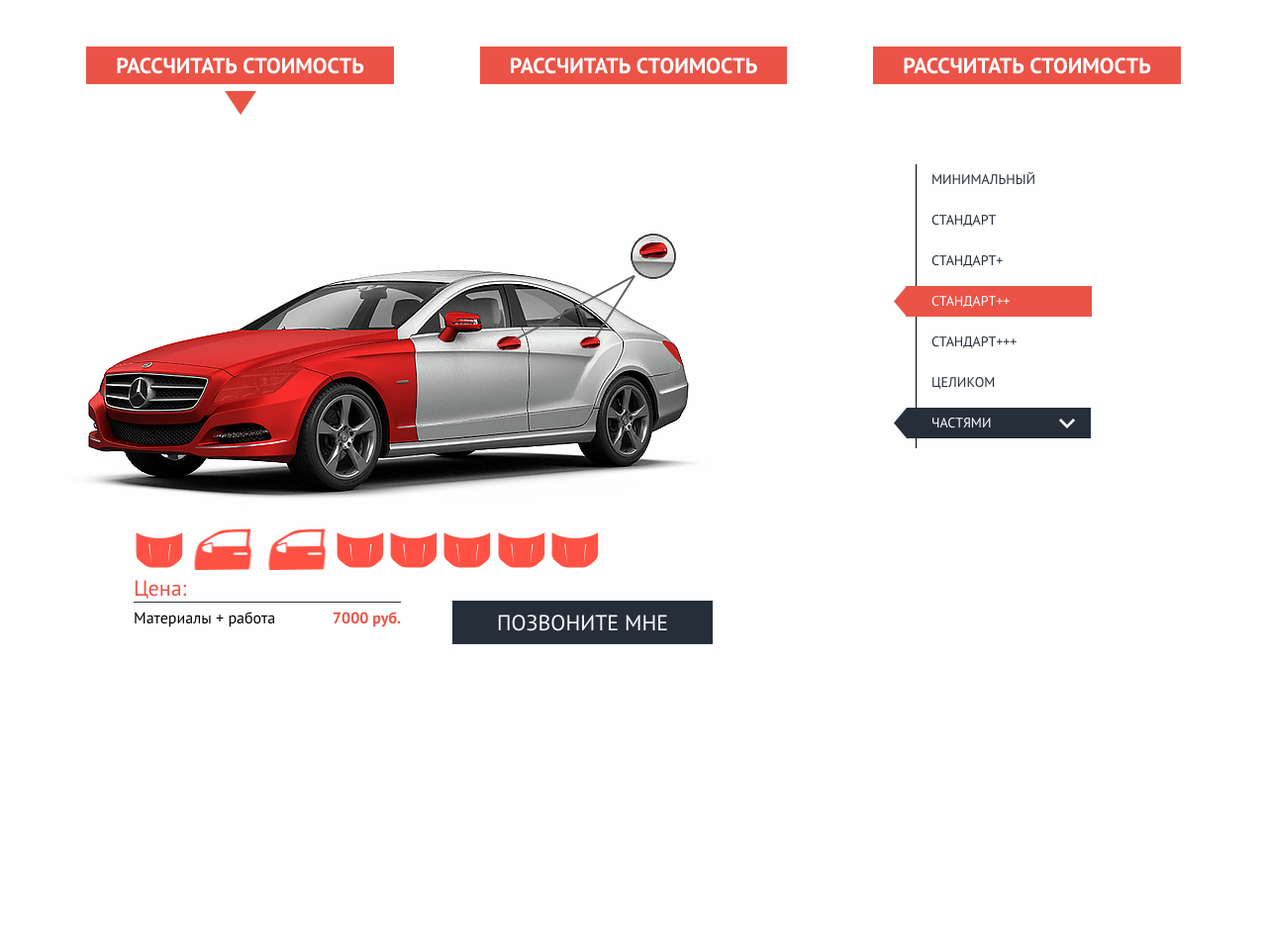
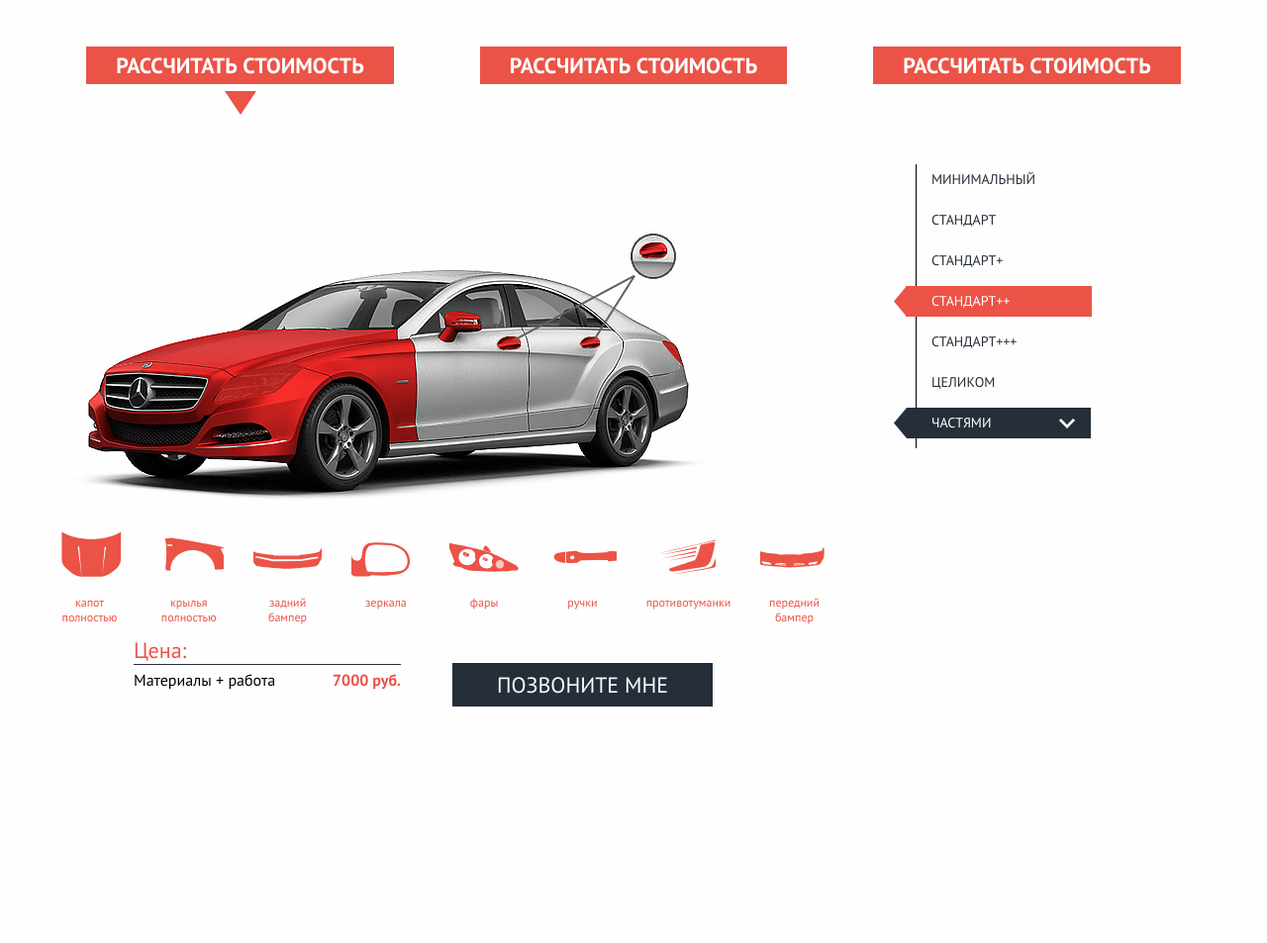
Before and after one commit to OleksandrNazarenko112/vocter-test-task, a plain HTML site: page index.html in a window 1280 px wide. Shown: the part 495-1448 px from the top of the page at 99% size. Before the commit the page ends 1331 px from the top, so only its background shows below. Drawn offline with nearby package versions, Linux system fonts and the light colour scheme.

Commit message:
second commit

```diff
--- a/index.html
+++ b/index.html
@@ -62,17 +62,18 @@
 		</li>
 	</ul>
 </div>
+		<div class="modules">
+		<div><span></span><p>капот полностью</p></div>
+		<div><span></span><p>крылья полностью</p></div>
+		<div><span></span><p>задний бампер</p></div>
+		<div><span></span><p>зеркала</p></div>
+		<div><span></span><p>фары</p></div>
+		<div><span></span><p>ручки</p></div>
+		<div><span></span><p>противотуманки</p></div>
+		<div><span></span><p>передний бампер</p></div>
+	</div>
 <div class="p-widget-container">
-		<div class="modules">
-		<span></span>
-		<span></span>
-		<span></span>
-		<span></span>
-		<span></span>
-		<span></span>
-		<span></span>
-		<span></span>
-	</div>
+
 	<div class="price-block">
 		<strong>Цена:</strong>
 		<span>Материалы + работа</span>
--- a/styles/style.css
+++ b/styles/style.css
@@ -17,6 +17,7 @@ a{
 .show{
 	display: block;
 }
+
 .wrapper {
   width: 1170px;
   margin: 0 auto;
@@ -85,8 +86,9 @@ margin-bottom: 7px;
 	font-weight: 600;
 }
 .image-wrapper{
-height: 360px;
+	height: 360px;
     float: left;
+
 
 }
 .plans-container div img{
@@ -184,21 +186,69 @@ margin-top: 27px;
 
 
 .modules span{
-background: url(../images/assets/module-icons.png)no-repeat 0% 100%;
-    width: 50px;
-    height: 50px;
+background: url(../images/assets/module-icons.svg)no-repeat -1% 100%;
+    width: 71px;
+    height: 60px;
     display: inline-block;
     text-align: center;
     cursor: pointer;
+    background-size: 480px;
+
 }
-.modules span:nth-child(2){
-	background: url(../images/assets/module-icons.png)no-repeat 63% 100%;
+.modules div:nth-child(2) span{
+	background: url(../images/assets/module-icons.svg)no-repeat 68% -21%;
+    width: 71px;
+    background-size: 641px;
+}
+.modules div:nth-child(3) span{
+    background: url(../images/assets/module-icons.svg)no-repeat 38% -65%;
     width: 70px;
+    background-size: 473px;
 }
-.modules span:nth-child(3){
-	background: url(../images/assets/module-icons.png)no-repeat 63% 100%;
+.modules div:nth-child(4) span{
+    background: url(../images/assets/module-icons.svg)no-repeat 2% -33%;
     width: 70px;
+    background-size: 609px;
+}
+.modules div:nth-child(5) span{
+    background: url(../images/assets/module-icons.svg)no-repeat 39% 116%;
+    width: 70px;
+    background-size: 357px;
+    height: 50px;
+}
+.modules div:nth-child(6) span{
+    background: url(../images/assets/module-icons.svg)no-repeat 84% -32%;
+    width: 70px;
+    background-size: 591px;
+}
+.modules div:nth-child(7) span{
+    background: url(../images/assets/module-icons.svg)no-repeat 99% -32%;
+    width: 70px;
+    background-size: 591px;
+}
+.modules div:nth-child(8) span{
+    background: url(../images/assets/module-icons.svg)no-repeat 19% -65%;
+    width: 70px;
+    background-size: 466px;
 }
 .partial{
 	display: none;
 }
+.modules {
+    clear: left;
+}
+.modules div{
+	display: inline-table;
+
+	width: 70px;
+	  margin-right: 25px;
+	  font-size: 12px;
+	  color: #eb5346;
+}
+.modules div p{
+
+
+    vertical-align: middle;
+    text-align: center;
+}
+}
```
Also changed, not shown: front-end-test-master/иконки модуля.svg (added), images/assets/module-icons.svg (added).
